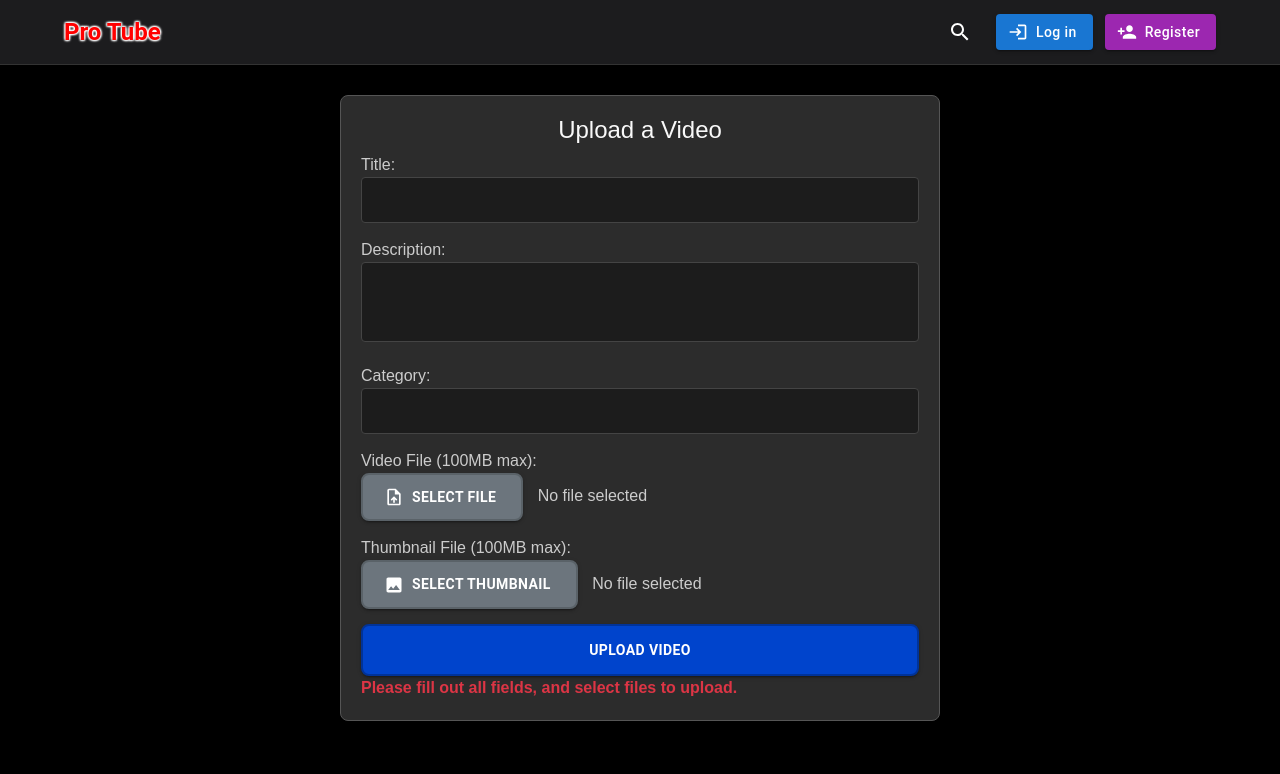
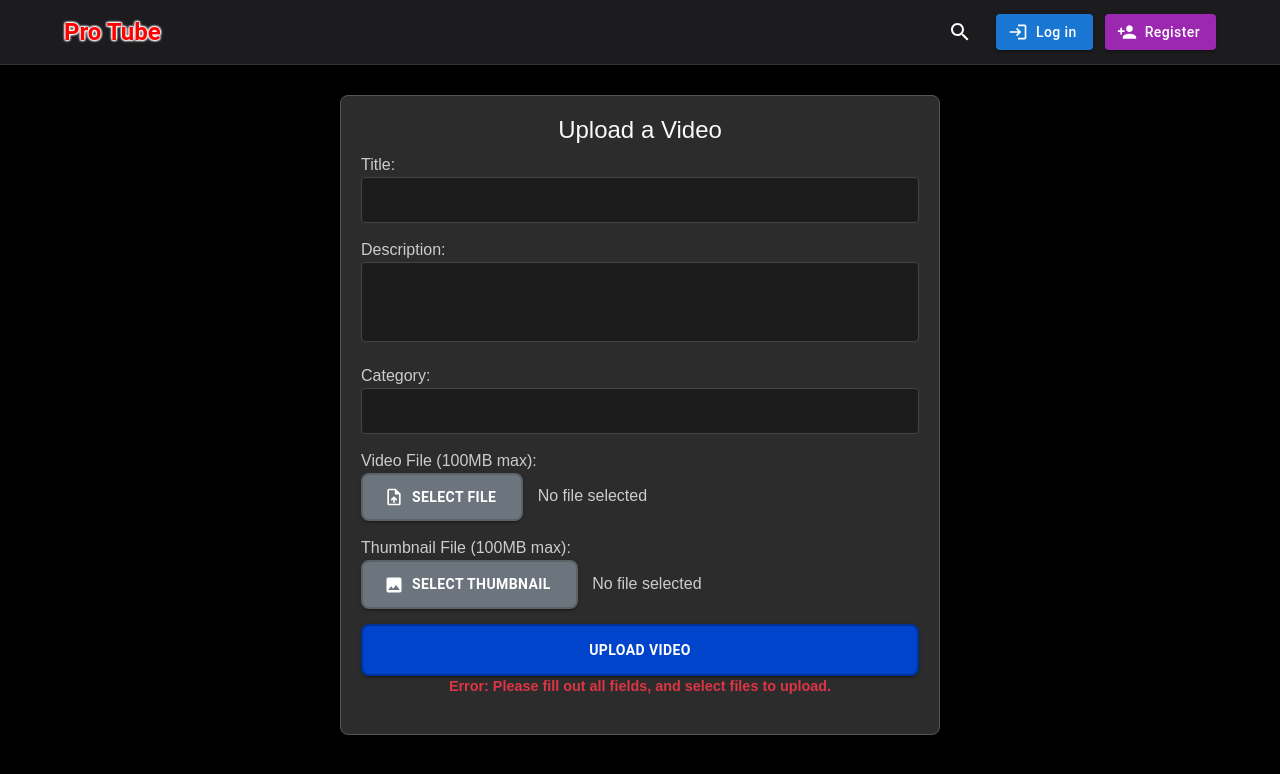
Before and after one commit to BarrosoIsmael/LS_Protube_ManelSergioJoaquinIsma, a React (Vite) app in the folder frontend/: page /uploadvideo in a window 1280 px wide. Both pictures are taken after a click on the button "UPLOAD VIDEO". Shown: the top 774 px of the page. Built offline with nearby package versions, Linux system fonts and the light colour scheme.

Commit message:
Merge errors from frontend testing branch solved

```diff
--- a/frontend/src/pages/upload-video/uploadVideo.tsx
+++ b/frontend/src/pages/upload-video/uploadVideo.tsx
@@ -32,7 +32,7 @@ const UploadVideo: React.FC = () => {
 
   const handleUpload = async () => {
     if (!selectedFile || !thumbnailFile || !title || !description || !category.trim() || !user) {
-      setUploadStatus("Please fill out all fields, and select files to upload.");
+      setUploadStatus("Error: Please fill out all fields, and select files to upload.");
       return;
     }
 
@@ -57,11 +57,11 @@ const UploadVideo: React.FC = () => {
         setUploadStatus(await response.text());
         navigate("/profile");
       } else {
-        setUploadStatus(await response.text());
+        setUploadStatus("Failed: " + await response.text());
       }
     } catch (error) {
       console.error("Error uploading the video and thumbnail:", error);
-      setUploadStatus("An error occurred during the upload.");
+      setUploadStatus("Error: An error occurred during the upload.");
     } finally {
       setIsLoading(false);
     }
@@ -162,9 +162,16 @@ const UploadVideo: React.FC = () => {
         </div>
       </form>
       {uploadStatus && (
-        <div role="alert" className={uploadStatus.includes("successfully") ? "upload-status" : "upload-error"}>
+        <p
+          role="alert"
+          className={
+            uploadStatus.startsWith("Error") || uploadStatus.startsWith("Failed")
+              ? "upload-error"
+              : "upload-status"
+          }
+        >
           {uploadStatus}
-        </div>
+        </p>
       )}
     </div>
   );
```
Also changed, not shown: 1 other file (tests, documents, lock files or other folders).
